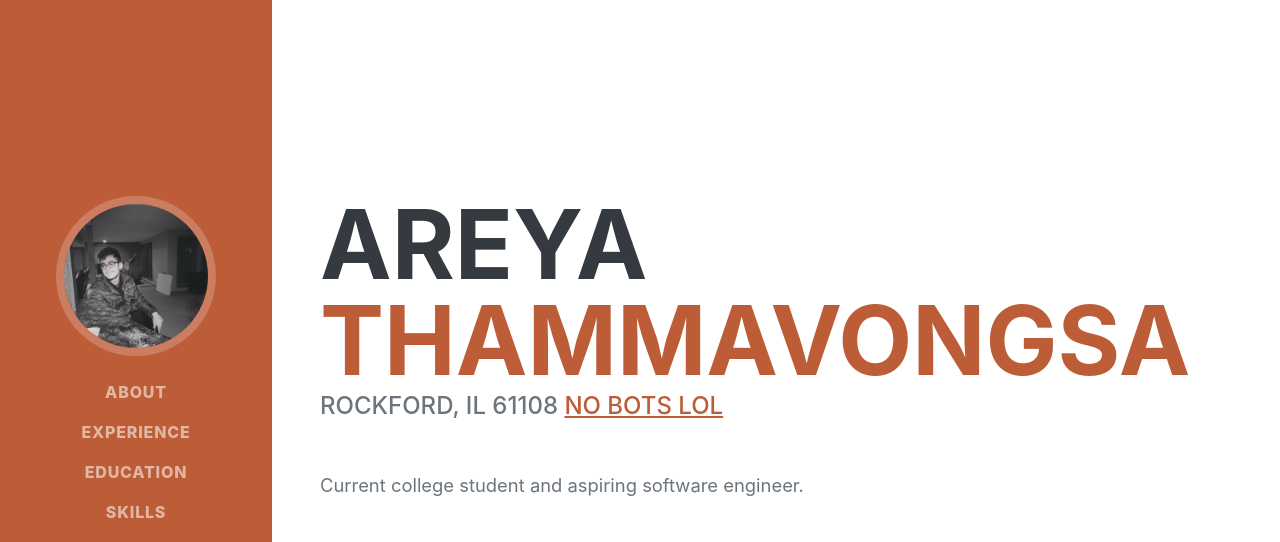
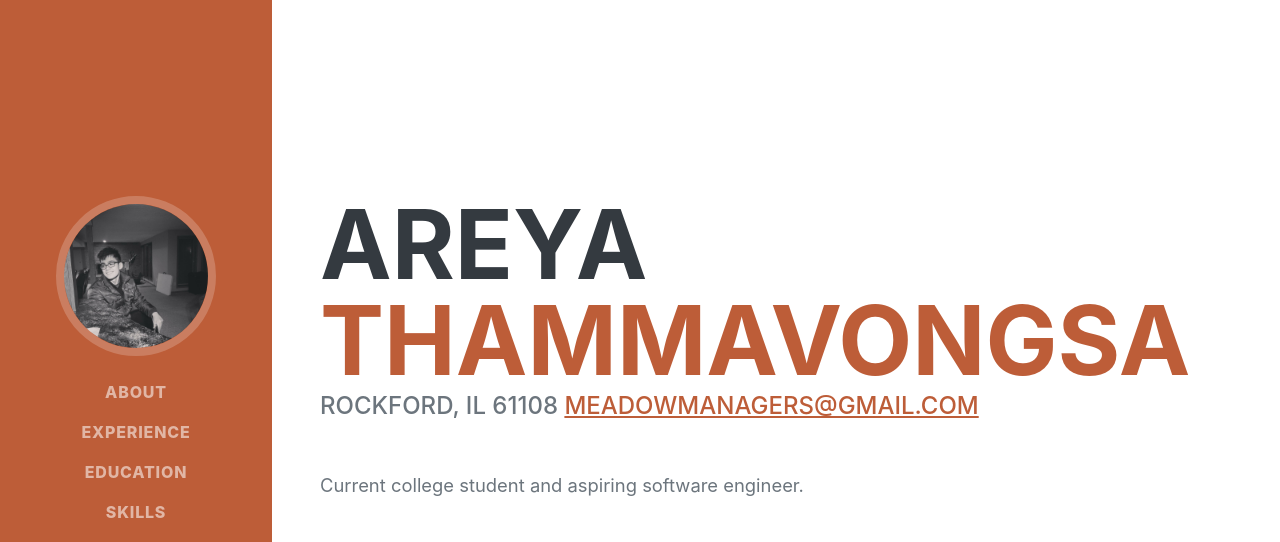
Before and after one commit to jovaniedelacruz/Areya-Boostrap-Resume, a plain HTML site: page index.html in a window 1280 px wide. Shown: the top 542 px of the page. Drawn offline with nearby package versions, Linux system fonts and the light colour scheme; a web font is replaced by a local one.

Commit message:
Anti bot email href

```diff
--- a/index.html
+++ b/index.html
@@ -45,7 +45,11 @@
                     </h1>
                     <div class="subheading mb-5">
                         Rockford, IL 61108
-                        <a href="mailto:name@ecom">no bots lol</a>
+                        <script language="JavaScript">
+                            user = 'meadowmanagers';
+                            site = 'gmail.com';
+                            document.write('<a href="mailto:' + user + '@' + site + '"">' + user + '@' + site + '</a>');
+                        </script>
                     </div>
                     <p class="lead mb-5">Current college student and aspiring software engineer.</p>
                     <div class="social-icons">
```
